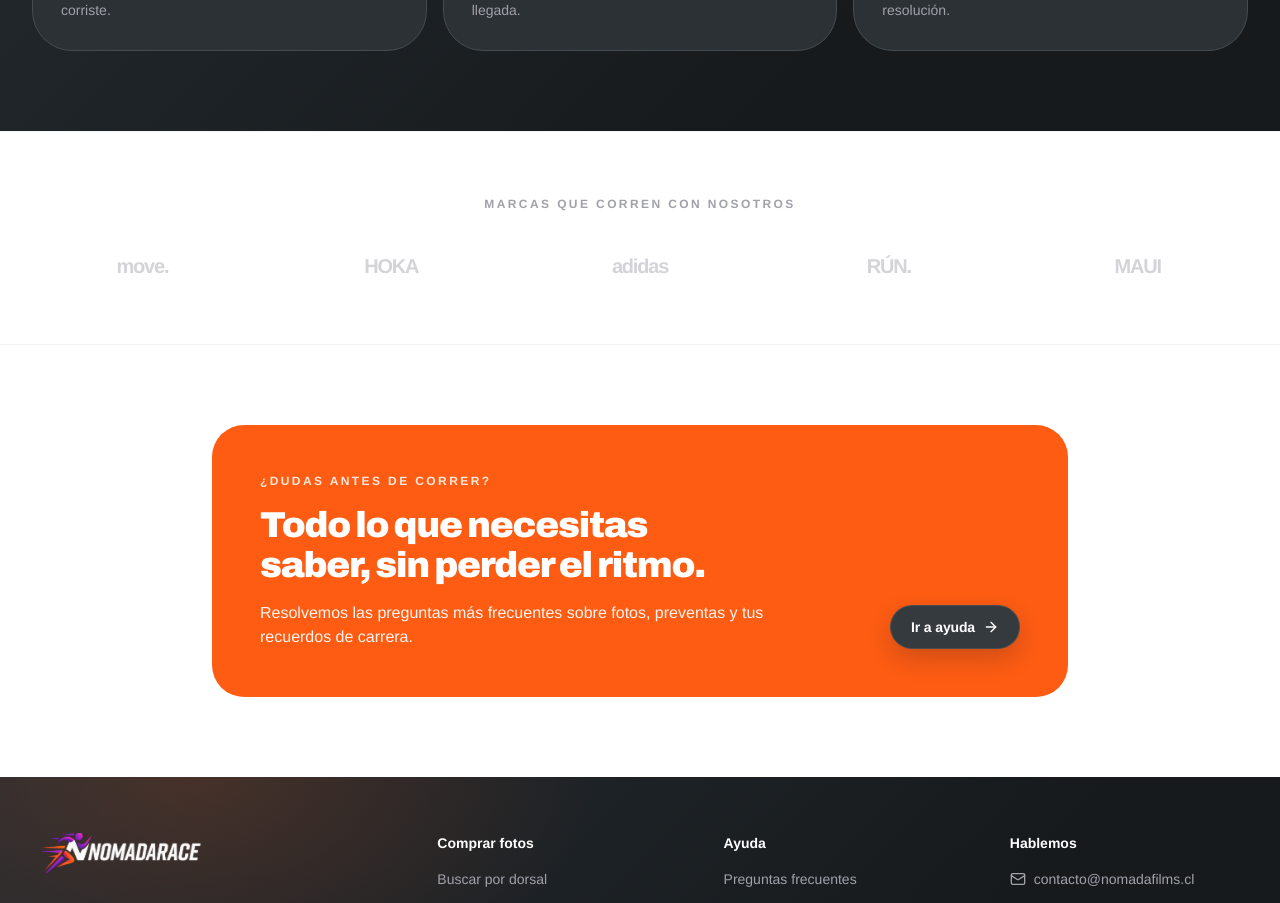
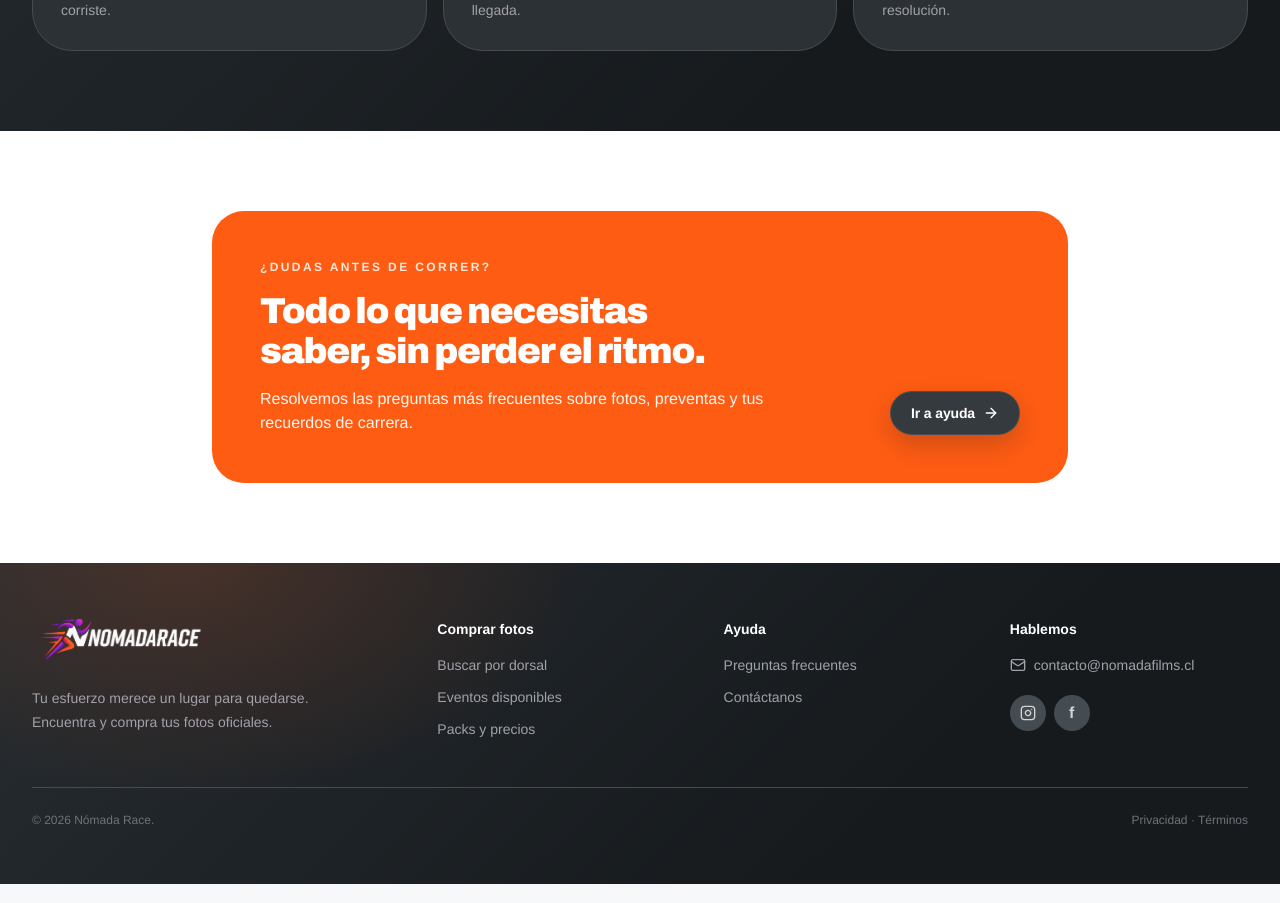
Before and after one commit to franzalbornoz1-bot/nomadarace, a Next.js app: page / in a window 1280 px wide. Shown: the part 2960-3863 px from the top of the page. Built offline with nearby package versions, Linux system fonts and the light colour scheme.

Commit message:
Remove unapproved partner brand section

```diff
--- a/components/nomada-app.tsx
+++ b/components/nomada-app.tsx
@@ -154,8 +154,6 @@ function HomePage() {
       {pastRaces.length > 0 && <section className="mx-auto max-w-7xl px-5 py-20 lg:px-8"><SectionHeading eyebrow="EVENTOS ANTERIORES" title="Revive la carrera" copy="Vuelve a revisar las carreras que ya pasaron y encuentra sus recuerdos." action={<Link href="/eventos" className="items-center gap-2 text-sm font-black sm:flex">Ver calendario <ArrowRight className="h-4 w-4" /></Link>} /><div className="grid gap-5 md:grid-cols-3">{pastRaces.map(race => <HomeRaceCard key={`${race.month}-${race.day}-${race.name}`} race={race} past photoUrl={racePhotoLinks[race.name]} />)}</div></section>}
 
       <section className="bg-zinc-950 text-white"><div className="mx-auto max-w-7xl px-5 py-20 lg:px-8"><div className="flex flex-col justify-between gap-5 sm:flex-row sm:items-end"><div><p className="text-xs font-black uppercase tracking-[.2em] text-lime-300">TUS FOTOS EN 3 PASOS</p><h2 className="mt-3 text-4xl font-black tracking-[-.06em] sm:text-5xl">De la meta a<br />tus recuerdos.</h2></div><Link href={PHOTO_STORE_URL}><Button>Buscar mis fotos <Search className="ml-2 h-4 w-4" /></Button></Link></div><div className="mt-10 grid gap-4 md:grid-cols-3"><PurchaseStep icon={Search} number="01" title="Busca tu dorsal" copy="Elige tu evento e ingresa el número con el que corriste." /><PurchaseStep icon={Heart} number="02" title="Elige tus momentos" copy="Marca las fotos que mejor cuentan tu esfuerzo y tu llegada." /><PurchaseStep icon={Download} number="03" title="Compra y disfruta" copy="Escoge tu pack y recibe tus recuerdos en alta resolución." /></div></div></section>
-
-      <section className="border-y border-zinc-100 bg-white"><div className="mx-auto max-w-7xl px-5 py-16 lg:px-8"><p className="mb-10 text-center text-xs font-black uppercase tracking-[.2em] text-zinc-400">Marcas que corren con nosotros</p><div className="grid grid-cols-2 gap-7 text-center text-xl font-black tracking-[-.06em] text-zinc-300 sm:grid-cols-5"><span>move.</span><span>HOKA</span><span>adidas</span><span>RÚN.</span><span>MAUI</span></div></div></section>
 
       <section className="mx-auto max-w-4xl px-5 py-20"><div className="rounded-[2rem] bg-orange-500 px-7 py-12 text-white sm:px-12"><p className="text-xs font-black uppercase tracking-[.2em] text-orange-100">¿Dudas antes de correr?</p><div className="mt-4 grid gap-8 sm:grid-cols-[1fr_auto] sm:items-end"><div><h2 className="text-3xl font-black tracking-[-.06em] sm:text-4xl">Todo lo que necesitas saber, sin perder el ritmo.</h2><p className="mt-4 max-w-xl text-orange-50">Resolvemos las preguntas más frecuentes sobre fotos, preventas y tus recuerdos de carrera.</p></div><Link href="/preguntas-frecuentes"><Button variant="dark" className="shrink-0">Ir a ayuda <ArrowRight className="ml-2 h-4 w-4" /></Button></Link></div></div></section>
     </main>
```
